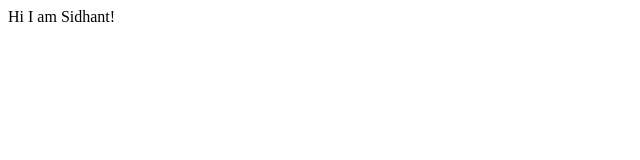
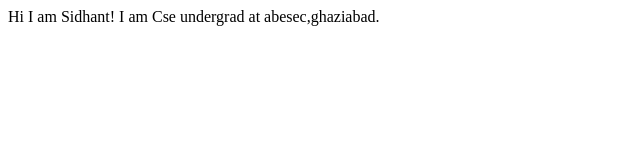
Before and after one commit to sidhantkaushal/sidhantkaushal.com, a plain HTML site: page index.html in a window 1280 px wide. Shown: the whole page, without its empty margins (0-640 px from the left). Drawn offline with Linux system fonts and the light colour scheme.

Commit message:
docs: Added some personal information.

```diff
--- a/index.html
+++ b/index.html
@@ -8,5 +8,6 @@
 </head>
 <body>
     Hi I am Sidhant!
+    I am Cse undergrad at abesec,ghaziabad.
 </body>
 </html>
```
